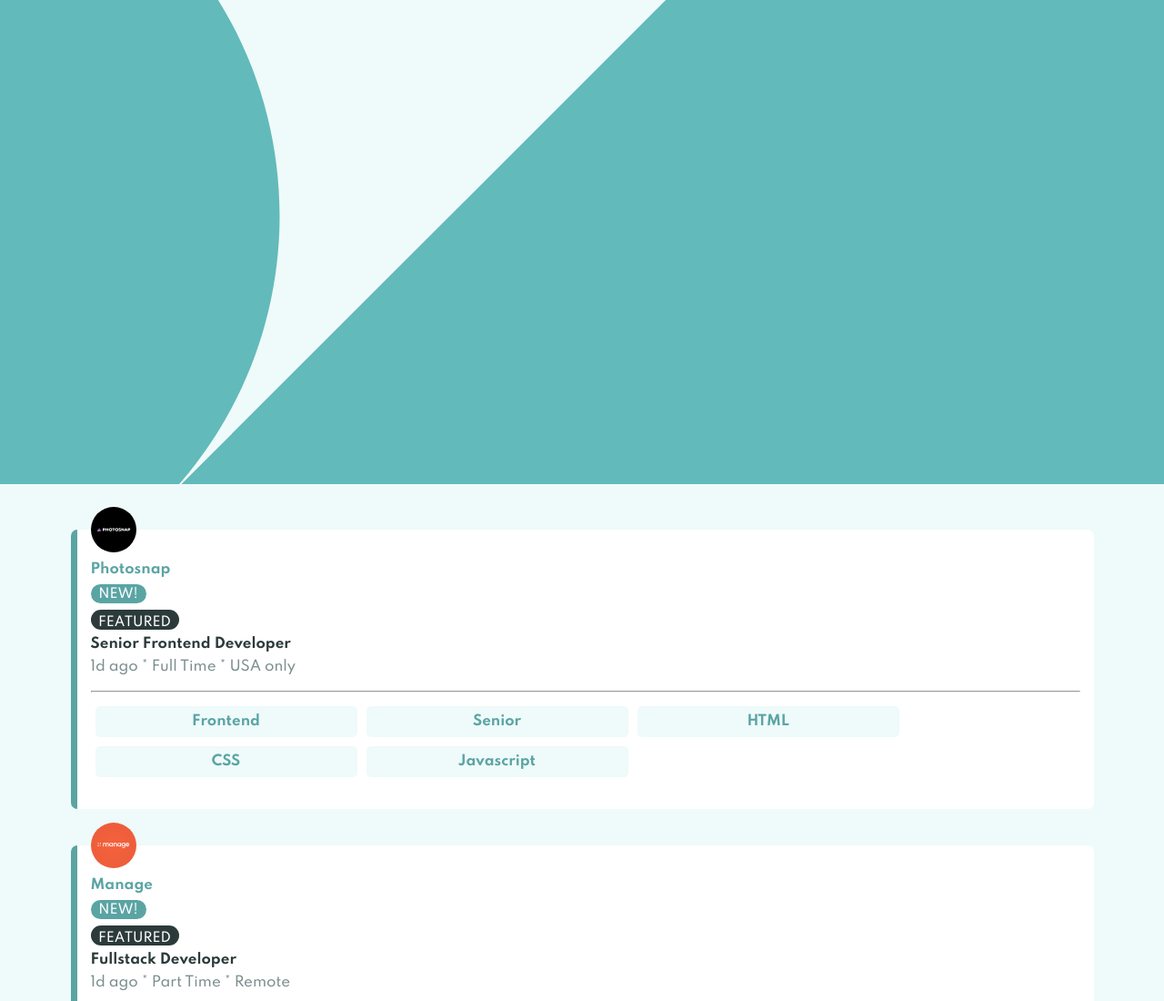
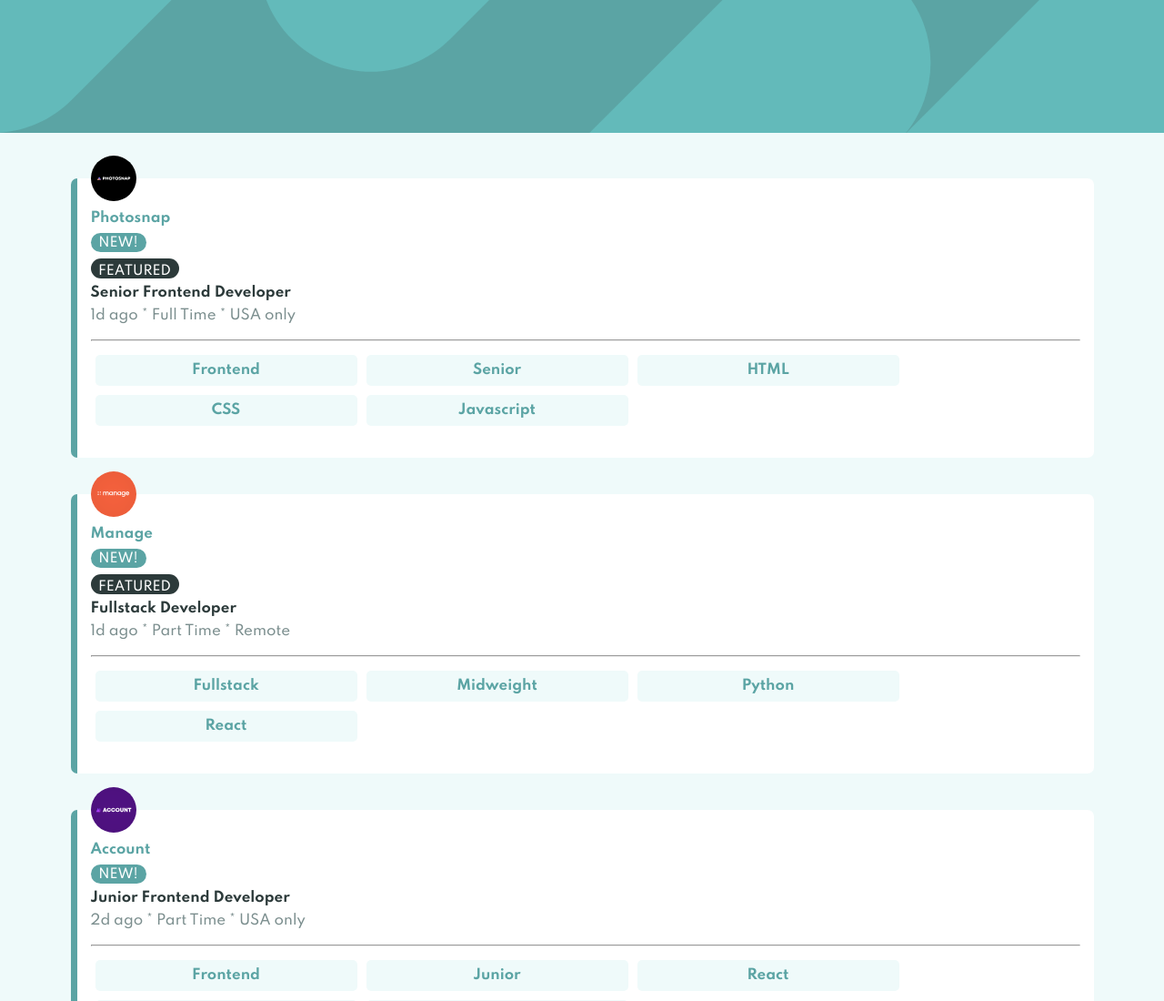
Before and after one commit to KenSparks-Dev/job-listinings, a plain HTML site: page listings.html in a window 1280 px wide. Shown: the top 1100 px of the page at 91% size. Drawn offline with Linux system fonts and the light colour scheme; files whose address does not match are found by name.

Commit message:
mobile and lg - xxl header update

```diff
--- a/css/main.scss
+++ b/css/main.scss
@@ -25,16 +25,35 @@ header {
   display: flex;
   width: 100%;
   justify-content: flex-start;
-  margin-bottom:50px;
+  margin-bottom: 50px;
 }
 
 header img {
   width: 100%;
-  top: -10px;
 }
 
+.mobile-header {
+  display: initial;
+  background-color: $header-bg-color;
+
+}
+
+.desktop-header {
+  display: none;
+}
+
+
 // Medium devices (tablets, 768px and up)
-@media (min-width: 768px) {}
+@media (min-width: 768px) {
+  .mobile-header {
+    display: none;
+  }
+
+  .desktop-header {
+    display: initial;
+    background-color: $header-bg-color;
+  }
+}
 
 // Large devices (desktops, 1024px and up)
 @media (min-width: 1024px) {}
--- a/css/variables.scss
+++ b/css/variables.scss
@@ -10,3 +10,4 @@ $border-color:#5BA4A4;
 $hr-color:#7B8E8E;
 $listing-bg:#fff;
 $font-white:#fff;
+$header-bg-color:#5BA4A4;
--- a/listings.html
+++ b/listings.html
@@ -13,7 +13,8 @@
   <body>
 
     <header>
-      <img src="images/bg-header-mobile.svg" alt="#">
+      <img class="mobile-header" src="images/bg-header-mobile.svg" alt="#">
+      <img class="desktop-header" src="images/bg-header-desktop.svg" alt="#">
     </header>
 
     <div class="listing">
@@ -63,7 +64,7 @@
     </div>
     <!--listing-end-->
 
-  <div class="listing">
+    <div class="listing">
       <div class="listing__img">
         <img src="images/account.svg" alt="account logo" class="listing__logo">
       </div>
```
Also changed, not shown: css/main.css, 1 other file.
